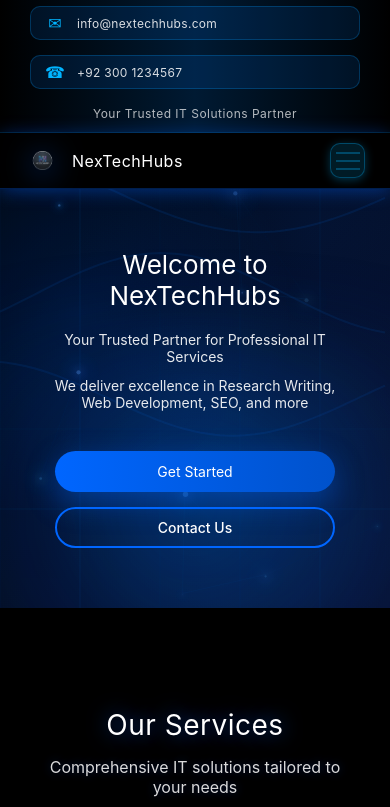
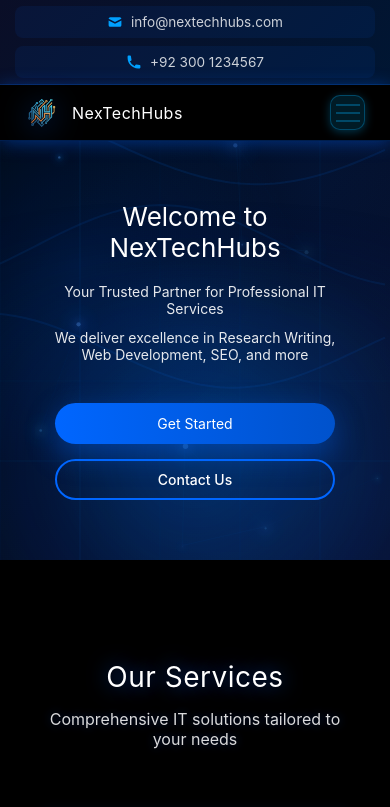
Before and after one commit to LeGeND212L/NexTechHub, a React (Create React App) app in the folder frontend/: page / in a window 390 px wide. Shown: the top 807 px of the page. Built offline with nearby package versions, Linux system fonts and the light colour scheme.

Commit message:
Update navbar with professional header, consistent logo usage across desktop and mobile, and responsive improvements to About page

```diff
--- a/frontend/src/components/Navbar.css
+++ b/frontend/src/components/Navbar.css
@@ -1,183 +1,99 @@
 /* Professional Header Top */
 .header-top {
-  background: linear-gradient(to right, #000000, #001a33, #000000);
-  border-bottom: 1px solid rgba(0, 180, 255, 0.15);
-  padding: 12px 0;
-  box-shadow: 0 1px 3px rgba(0, 0, 0, 0.2);
+  background: linear-gradient(135deg, #0a0e27 0%, #001633 100%);
+  border-bottom: 1px solid rgba(0, 120, 255, 0.2);
+  padding: 10px 0;
+  font-size: 0.875rem;
 }
 
 .header-top-content {
   display: flex;
   justify-content: space-between;
   align-items: center;
-  gap: 30px;
+  flex-wrap: wrap;
+  gap: 15px;
 }
 
-.header-left {
+.header-info {
   display: flex;
-  gap: 25px;
   align-items: center;
+  gap: 30px;
+  flex-wrap: wrap;
 }
 
-.header-link {
-  display: flex;
+.header-item {
+  display: inline-flex;
   align-items: center;
   gap: 8px;
-  color: rgba(255, 255, 255, 0.85);
+  color: rgba(255, 255, 255, 0.8);
   text-decoration: none;
   font-size: 0.875rem;
   font-weight: 400;
-  transition: all 0.25s ease;
-  padding: 0;
+  transition: all 0.3s ease;
+  padding: 6px 0;
+}
+
+.header-item:hover {
+  color: #00d4ff;
+}
+
+.header-icon {
+  width: 16px;
+  height: 16px;
+  color: #00a0ff;
+  transition: all 0.3s ease;
+  flex-shrink: 0;
+}
+
+.header-item:hover .header-icon {
+  color: #00d4ff;
+  transform: scale(1.1);
+}
+
+.header-tagline {
+  display: inline-flex;
+  align-items: center;
+  gap: 8px;
+  color: rgba(255, 255, 255, 0.7);
+  font-size: 0.875rem;
+  font-weight: 400;
+  font-style: italic;
   letter-spacing: 0.3px;
 }
 
-.header-link:hover {
-  color: #00b4ff;
-}
-
-.header-icon {
-  font-size: 1rem;
-  color: #00b4ff;
-  transition: transform 0.25s ease;
-}
-
-.header-link:hover .header-icon {
-  transform: scale(1.1);
-}
-
-.header-value {
-  font-size: 0.875rem;
-  color: inherit;
-  font-weight: 400;
-}
-
-.header-right {
-  display: flex;
-  align-items: center;
-}
-
-.header-tagline {
-  color: rgba(255, 255, 255, 0.7);
-  font-size: 0.875rem;
-  font-weight: 400;
-  letter-spacing: 0.5px;
-}
-
-.service-selector {
-  padding: 9px 16px;
-  background: linear-gradient(
-    135deg,
-    rgba(0, 100, 255, 0.15),
-    rgba(0, 120, 255, 0.1)
-  );
-  color: #d6e2ff;
-  border: 1.5px solid rgba(0, 160, 255, 0.4);
-  border-radius: 8px;
-  font-size: 0.9rem;
-  font-weight: 400;
-  cursor: pointer;
-  transition: all 0.3s ease;
-  outline: none;
-}
-
-.service-selector:hover {
-  background: linear-gradient(
-    135deg,
-    rgba(0, 120, 255, 0.2),
-    rgba(0, 140, 255, 0.15)
-  );
-  border-color: rgba(0, 180, 255, 0.6);
-  color: #5ab1ff;
-  box-shadow: 0 6px 20px rgba(0, 100, 255, 0.2);
-}
-
-.service-selector:focus {
-  border-color: rgba(0, 200, 255, 0.8);
-  box-shadow: 0 6px 25px rgba(0, 100, 255, 0.3);
-}
-
-.service-selector option {
-  background: #0a0e27;
-  color: #ffffff;
+.header-tagline .header-icon {
+  color: #fbbf24;
 }
 
 @media (max-width: 768px) {
   .header-top {
-    padding: 10px 0;
+    padding: 8px 0;
   }
 
   .header-top-content {
     flex-direction: column;
-    gap: 12px;
-    padding: 0 15px;
+    gap: 10px;
+    text-align: center;
   }
 
-  .header-left {
+  .header-info {
+    flex-direction: column;
+    gap: 8px;
     width: 100%;
-    flex-direction: column;
-    gap: 10px;
   }
 
-  .header-link {
-    width: 100%;
-    padding: 10px 14px;
+  .header-item {
     font-size: 0.85rem;
-    justify-content: flex-start;
-    gap: 12px;
-    border-radius: 10px;
-    background: rgba(0, 120, 255, 0.12);
-    border: 1px solid rgba(0, 160, 255, 0.25);
-  }
-
-  .header-link:active {
-    transform: scale(0.98);
-  }
-
-  .header-icon {
-    font-size: 1.4rem;
-    min-width: 28px;
-    display: flex;
-    align-items: center;
-    justify-content: center;
-  }
-
-  .header-text {
-    flex: 1;
-    gap: 3px;
-  }
-
-  .header-label {
-    font-size: 0.7rem;
-    letter-spacing: 1px;
-  }
-
-  .header-value {
-    font-size: 0.88rem;
-    letter-spacing: 0.3px;
-  }
-
-  .header-right {
+    padding: 8px 12px;
+    background: rgba(0, 100, 255, 0.08);
+    border-radius: 8px;
     width: 100%;
     justify-content: center;
   }
 
   .header-tagline {
-    font-size: 0.88rem;
-    padding: 8px 18px;
-    width: 100%;
-    justify-content: center;
-    text-align: center;
-    border-radius: 12px;
-  }
-
-  .tagline-icon {
-    font-size: 1.1rem;
-  }
-
-  .service-selector {
-    width: 100%;
-    font-size: 0.85rem;
+    font-size: 0.8rem;
+    padding: 6px 0;
   }
 }
 
@@ -556,6 +472,18 @@
   transform: scale(1.05);
 }
 
+.drawer-logo-image {
+  width: 45px;
+  height: 45px;
+  border-radius: 10px;
+  object-fit: contain;
+  transition: all 0.3s ease;
+}
+
+.drawer-logo:hover .drawer-logo-image {
+  transform: rotate(5deg) scale(1.1);
+}
+
 .drawer-title {
   color: #ffffff;
   font-weight: 600;
@@ -832,6 +760,11 @@
     font-size: 1.3rem;
   }
 
+  .drawer-logo-image {
+    width: 40px;
+    height: 40px;
+  }
+
   .drawer-nav ul li a {
     padding: 14px 20px;
     font-size: 15px;
--- a/frontend/src/components/Navbar.js
+++ b/frontend/src/components/Navbar.js
@@ -1,7 +1,7 @@
 import React, { useState, useEffect } from 'react';
 import { Link, useLocation } from 'react-router-dom';
 import { FaHome, FaInfoCircle, FaPhoneAlt } from 'react-icons/fa';
-import logo from '../assets/logo.png';
+import logo from '../assets/logo_img.png';
 import './Navbar.css';
 
 const Navbar = () => {
@@ -32,22 +32,24 @@
 
     return (
         <>
-            {/* Professional Contact & Info Header */}
+            {/* Professional Contact Header */}
             <div className="header-top">
                 <div className="container">
                     <div className="header-top-content">
-                        <div className="header-left">
-                            <a href="mailto:info@nextechhubs.com" className="header-link">
-                                <span className="header-icon">✉</span>
-                                <span className="header-value">info@nextechhubs.com</span>
+                        <div className="header-info">
+                            <a href="mailto:info@nextechhubs.com" className="header-item">
+                                <svg className="header-icon" fill="currentColor" viewBox="0 0 20 20" xmlns="http://www.w3.org/2000/svg">
+                                    <path d="M2.003 5.884L10 9.882l7.997-3.998A2 2 0 0016 4H4a2 2 0 00-1.997 1.884z"></path>
+                                    <path d="M18 8.118l-8 4-8-4V14a2 2 0 002 2h12a2 2 0 002-2V8.118z"></path>
+                                </svg>
+                                info@nextechhubs.com
                             </a>
-                            <a href="tel:+923001234567" className="header-link">
-                                <span className="header-icon">☎</span>
-                                <span className="header-value">+92 300 1234567</span>
+                            <a href="tel:+923001234567" className="header-item">
+                                <svg className="header-icon" fill="currentColor" viewBox="0 0 20 20" xmlns="http://www.w3.org/2000/svg">
+                                    <path d="M2 3a1 1 0 011-1h2.153a1 1 0 01.986.836l.74 4.435a1 1 0 01-.54 1.06l-1.548.773a11.037 11.037 0 006.105 6.105l.774-1.548a1 1 0 011.059-.54l4.435.74a1 1 0 01.836.986V17a1 1 0 01-1 1h-2C7.82 18 2 12.18 2 5V3z"></path>
+                                </svg>
+                                +92 300 1234567
                             </a>
-                        </div>
-                        <div className="header-right">
-                            <span className="header-tagline">Your Trusted IT Solutions Partner</span>
                         </div>
                     </div>
                 </div>
@@ -98,7 +100,7 @@
                             <aside className={`mobile-menu ${open ? 'show' : ''}`} role="dialog" aria-modal="true" aria-hidden={!open}>
                                 <div className="drawer-header">
                                     <Link to="/" className="drawer-logo" onClick={closeMenu}>
-                                        <div className="logo-icon">N</div>
+                                        <img src={logo} alt="NexTechHubs Logo" className="drawer-logo-image" />
                                         <span className="drawer-title">NexTechHubs</span>
                                     </Link>
                                     <button className="drawer-close" onClick={closeMenu} aria-label="Close menu">✕</button>
--- a/frontend/src/pages/public/About.css
+++ b/frontend/src/pages/public/About.css
@@ -236,12 +236,30 @@
     gap: 40px;
   }
 
+  .aim-content {
+    text-align: center;
+  }
+
   .aim-content h2 {
     font-size: 2.5rem;
   }
 
+  .aim-content h2::after {
+    left: 50%;
+    transform: translateX(-50%);
+  }
+
   .aim-highlight {
     font-size: 1.2rem;
+  }
+
+  .aim-features {
+    grid-template-columns: repeat(2, 1fr);
+    gap: 12px;
+  }
+
+  .aim-image {
+    order: -1;
   }
 }
 
@@ -588,6 +606,52 @@
     padding: 0 10px;
   }
 
+  .about-aim {
+    padding: 60px 20px;
+  }
+
+  .aim-grid {
+    gap: 30px;
+  }
+
+  .aim-content h2 {
+    font-size: 2rem;
+    margin-bottom: 15px;
+  }
+
+  .aim-highlight {
+    font-size: 1.1rem;
+    margin-bottom: 25px;
+  }
+
+  .aim-features {
+    grid-template-columns: 1fr;
+    gap: 12px;
+    margin-top: 25px;
+  }
+
+  .aim-feature {
+    padding: 15px;
+  }
+
+  .feature-icon {
+    font-size: 1.5rem;
+    width: 40px;
+    height: 40px;
+  }
+
+  .feature-text h4 {
+    font-size: 1rem;
+  }
+
+  .feature-text p {
+    font-size: 0.88rem;
+  }
+
+  .image-wrapper {
+    border-radius: 15px;
+  }
+
   .story-section {
     padding: 60px 20px;
   }
@@ -667,6 +731,50 @@
     font-size: 1rem;
   }
 
+  .about-aim {
+    padding: 50px 15px;
+  }
+
+  .aim-content h2 {
+    font-size: 1.75rem;
+  }
+
+  .aim-highlight {
+    font-size: 1rem;
+    margin-bottom: 20px;
+  }
+
+  .aim-features {
+    gap: 10px;
+  }
+
+  .aim-feature {
+    padding: 12px;
+    flex-direction: column;
+    text-align: center;
+    align-items: center;
+  }
+
+  .feature-icon {
+    font-size: 1.4rem;
+    width: 50px;
+    height: 50px;
+    margin-bottom: 8px;
+  }
+
+  .feature-text h4 {
+    font-size: 0.95rem;
+  }
+
+  .feature-text p {
+    font-size: 0.85rem;
+  }
+
+  .image-wrapper {
+    border-radius: 12px;
+    border-width: 2px;
+  }
+
   .story-text h2 {
     font-size: 1.5rem;
   }
```
Also changed, not shown: frontend/src/assets/logo.png (deleted), frontend/src/assets/logo_img.png (added).
